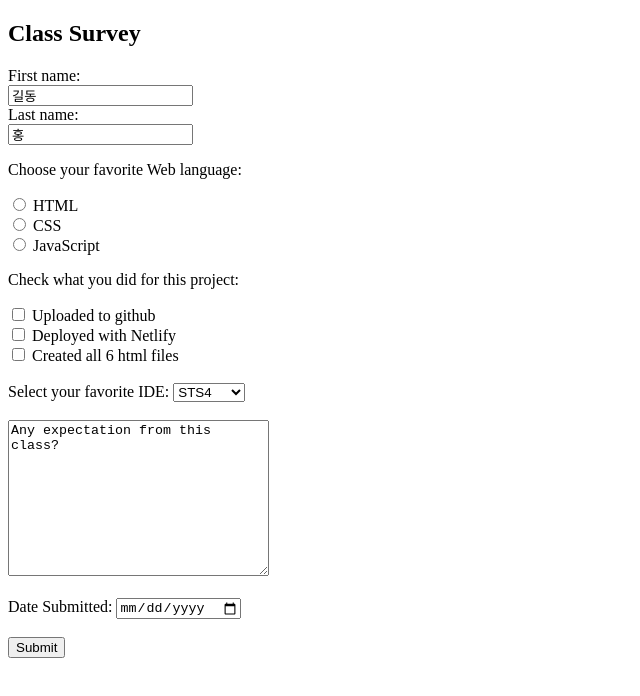
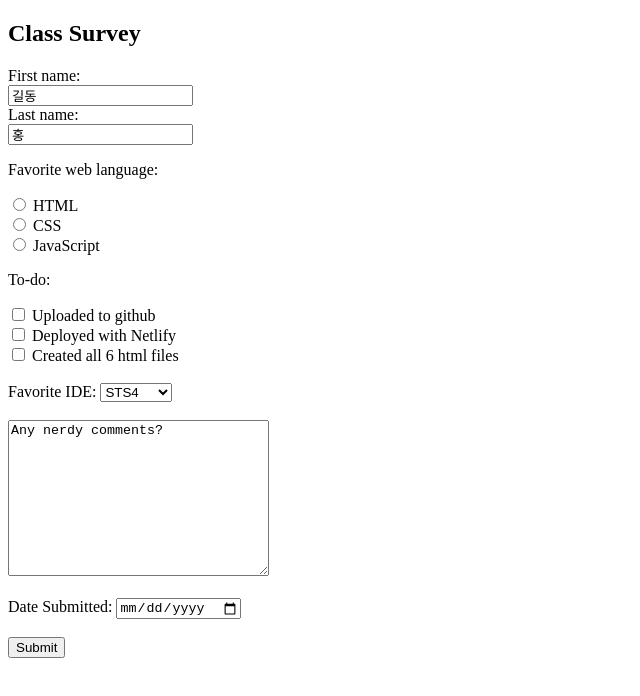
Before and after one commit to habinbea/NetlifyBootstrap, a plain HTML site: page form.html in a window 1280 px wide. Shown: the whole page, without its empty margins (0-640 px from the left). Drawn offline with Linux system fonts and the light colour scheme.

Commit message:
updated form.html

```diff
--- a/form.html
+++ b/form.html
@@ -13,7 +13,7 @@
       <input type="text" id="fname" name="fname" value="길동" /><br />
       <label for="lname">Last name:</label><br />
       <input type="text" id="lname" name="lname" value="홍" /><br />
-      <p>Choose your favorite Web language:</p>
+      <p>Favorite web language:</p>
       <input type="radio" id="html" name="fav_language" value="HTML" />
       <label for="html">HTML</label><br />
       <input type="radio" id="css" name="fav_language" value="CSS" />
@@ -25,22 +25,22 @@
         value="JavaScript"
       />
       <label for="javascript">JavaScript</label><br />
-      <p>Check what you did for this project:</p>
+      <p>To-do:</p>
       <input type="checkbox" id="task1" name="task1" value="Github" />
       <label for="task1">Uploaded to github</label><br />
       <input type="checkbox" id="task2" name="task2" value="Netlify" />
       <label for="task2">Deployed with Netlify</label><br />
       <input type="checkbox" id="task3" name="task3" value="Files" />
       <label for="task3">Created all 6 html files</label><br /><br />
-      <label for="IDE">Select your favorite IDE:</label>
+      <label for="IDE">Favorite IDE:</label>
       <select id="IDE" name="IDE">
         <option value="STS4">STS4</option>
         <option value="IntelliJ">IntelliJ</option>
         <option value="VSCode">VSCode</option>
       </select>
       <br /><br />
-      <textarea name="expectation" rows="10" cols="30">
-Any expectation from this class?</textarea
+      <textarea name="comments" rows="10" cols="30">
+Any nerdy comments?</textarea
       >
       <br /><br />
       <label for="submitdate">Date Submitted:</label>
```
